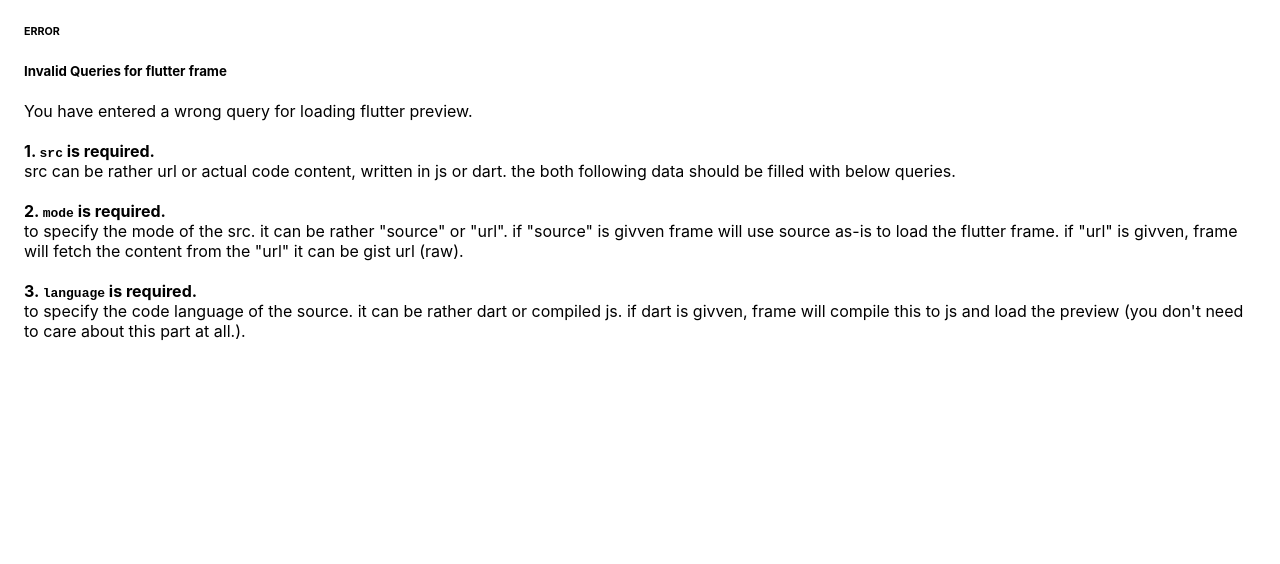
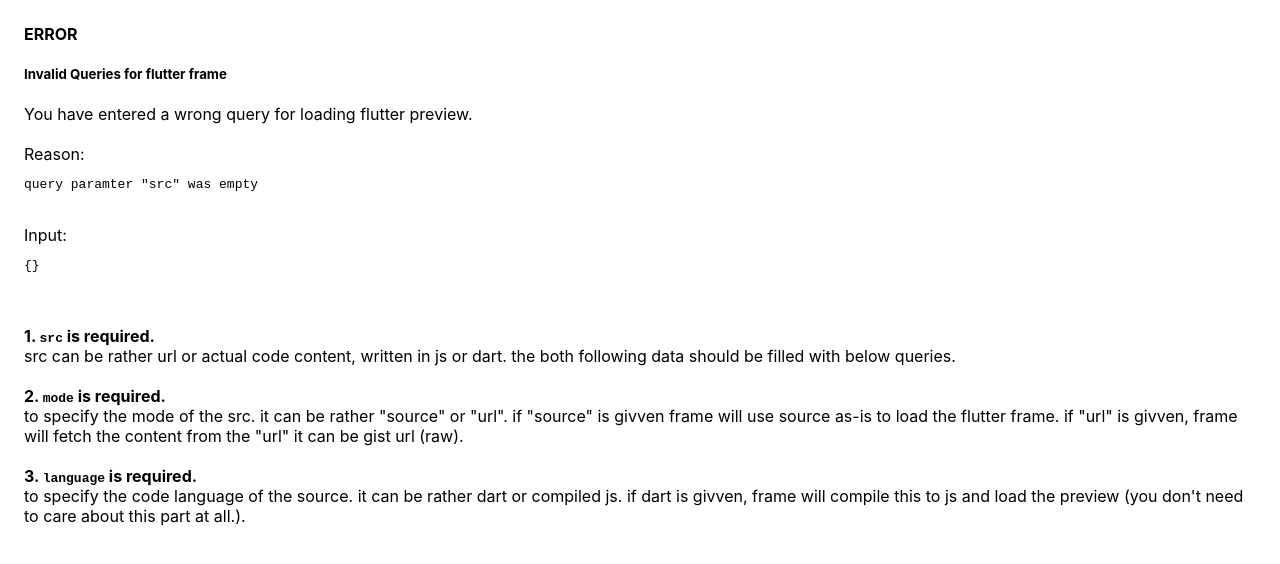
Before and after one commit to gridaco/appbox, a Next.js app in the folder packages/frames/: page /flutter in a window 1280 px wide. Shown: the top 564 px of the page. Built offline with nearby package versions, Linux system fonts and the light colour scheme.

Commit message:
add helpful error info display to flutter frames

```diff
--- a/package.json
+++ b/package.json
@@ -5,6 +5,7 @@
         "packages/*"
     ],
     "scripts": {
-        "app": "yarn workspace app run dev"
+        "app": "yarn workspace app run dev",
+        "frames": "yarn workspace frames run dev"
     }
 }
--- a/packages/frames/pages/flutter.tsx
+++ b/packages/frames/pages/flutter.tsx
@@ -1,12 +1,12 @@
 import { useEffect, useState } from "react";
 import { useRouter } from "next/router";
-import { compileFlutterApp } from "@bridged.xyz/client-sdk/lib/build/flutter";
+import { compileFlutterApp } from "@bridged.xyz/base-sdk/lib/build/flutter";
 import { nanoid } from "nanoid";
 import {
   FlutterLoadingState,
   FlutterFrameQuery,
   FlutterCompatLanguage,
-} from "@bridged.xyz/client-sdk/lib/frame-embed/flutter";
+} from "@bridged.xyz/base-sdk/lib/frame-embed/flutter";
 const FRAME_ID = "xyz.bridged.appbox.frames.flutter";
 
 export default function () {
@@ -20,7 +20,12 @@
   }, []);
 
   if (!validQuery) {
-    return <FlutterFrameWrongUsageError />;
+    return (
+      <FlutterFrameWrongUsageError
+        reason={`query paramter "src" was empty`}
+        input={query}
+      />
+    );
   }
 
   const id = query.id ?? nanoid();
@@ -80,14 +85,19 @@
   );
 }
 
-function FlutterFrameWrongUsageError() {
+function FlutterFrameWrongUsageError(props: { reason: string; input: object }) {
   return (
     <div style={{ margin: 24 }}>
-      <h6>ERROR</h6>
+      <h4>ERROR</h4>
       <h5>Invalid Queries for flutter frame</h5>
       <div>
         <p>
           You have entered a wrong query for loading flutter preview. <br />
+          <br />
+          Reason: <pre>{props.reason}</pre>
+          <br />
+          Input: <pre>{JSON.stringify(props.input, null, 2)}</pre>
+          <br />
           <br />
           <strong>
             1. <code>src</code> is required.{" "}
```
Also changed, not shown: packages/frames/package.json (+4 -3 lines), 1 other file (tests, documents, lock files or other folders).
